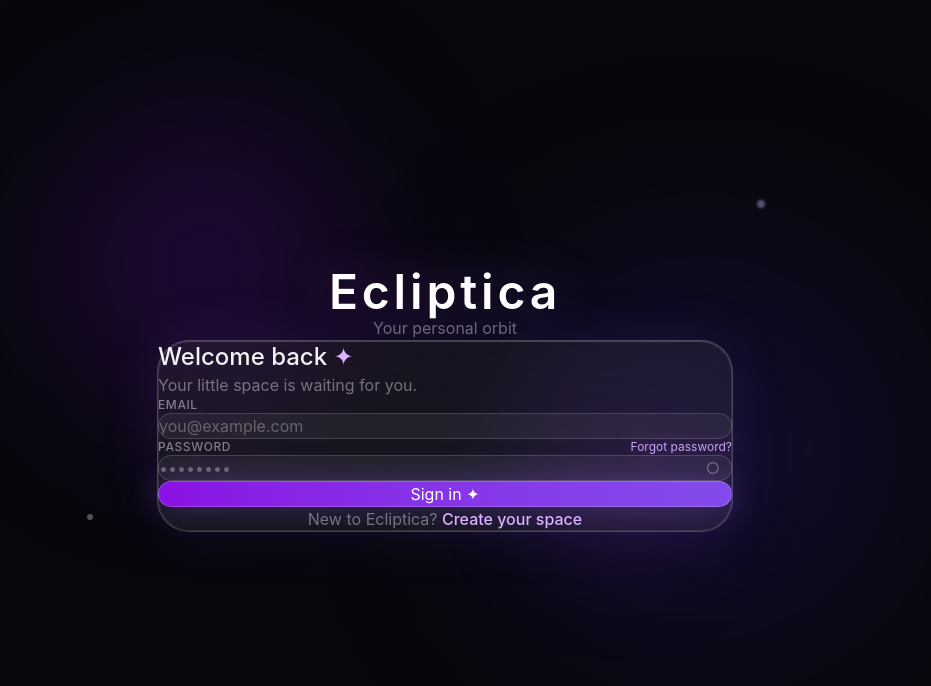
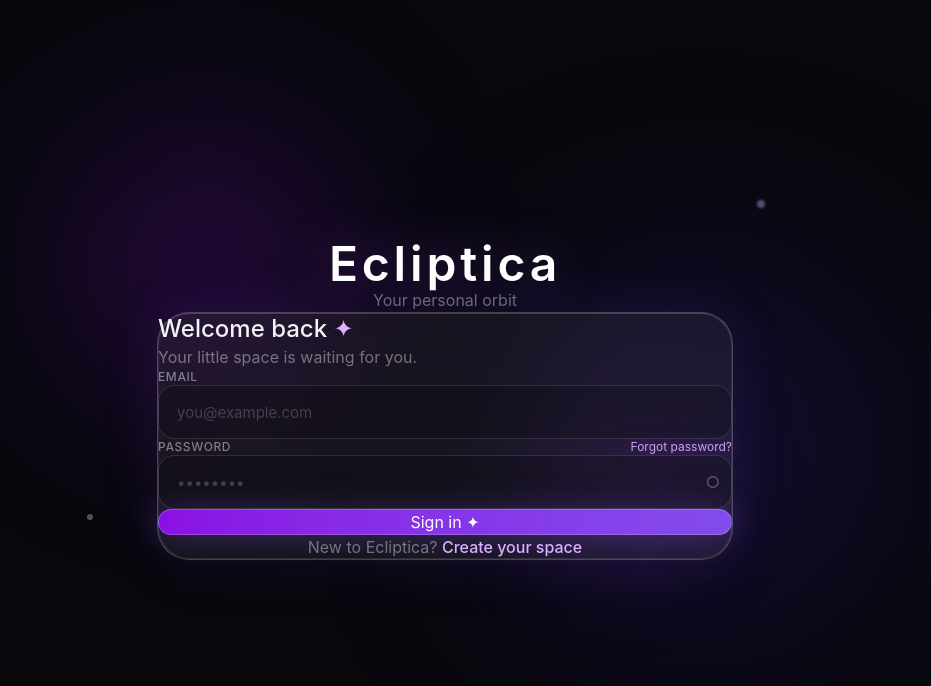
Before and after one commit to sneh777a/ecliptica, a React (Vite) app in the folder frontend/: page /login in a window 1280 px wide. Shown: the top 686 px of the page, without its empty margins (195-1126 px from the left). Built offline with nearby package versions, Linux system fonts and the light colour scheme.

Commit message:
Fix auth form vertical layout

```diff
--- a/frontend/src/pages/Login.jsx
+++ b/frontend/src/pages/Login.jsx
@@ -85,7 +85,7 @@ export default function Login() {
                 value={email}
                 onChange={(e) => setEmail(e.target.value)}
                 placeholder="you@example.com"
-                className={inputClass}
+                className={`auth-input ${inputClass}`}
                 required
                 autoComplete="email"
               />
@@ -103,13 +103,13 @@ export default function Login() {
                   Forgot password?
                 </Link>
               </div>
-              <div className="relative">
+              <div className="auth-card-content relative">
               <input
                 type={showPassword ? "text" : "password"}
                 value={password}
                 onChange={(e) => setPassword(e.target.value)}
                 placeholder="••••••••"
-                className={`${inputClass} pr-12`}
+                className={`auth-input ${inputClass} pr-12`}
                 required
                 autoComplete="current-password"
               />
```
